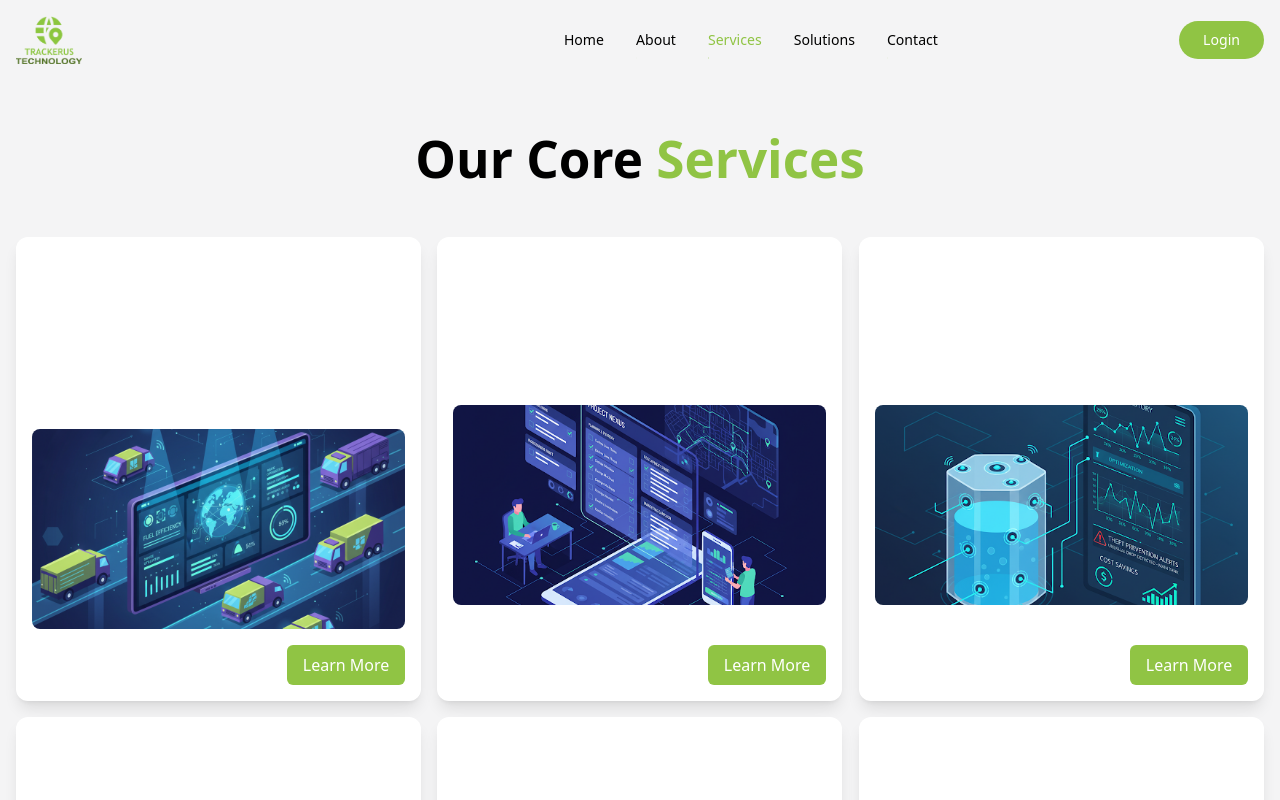
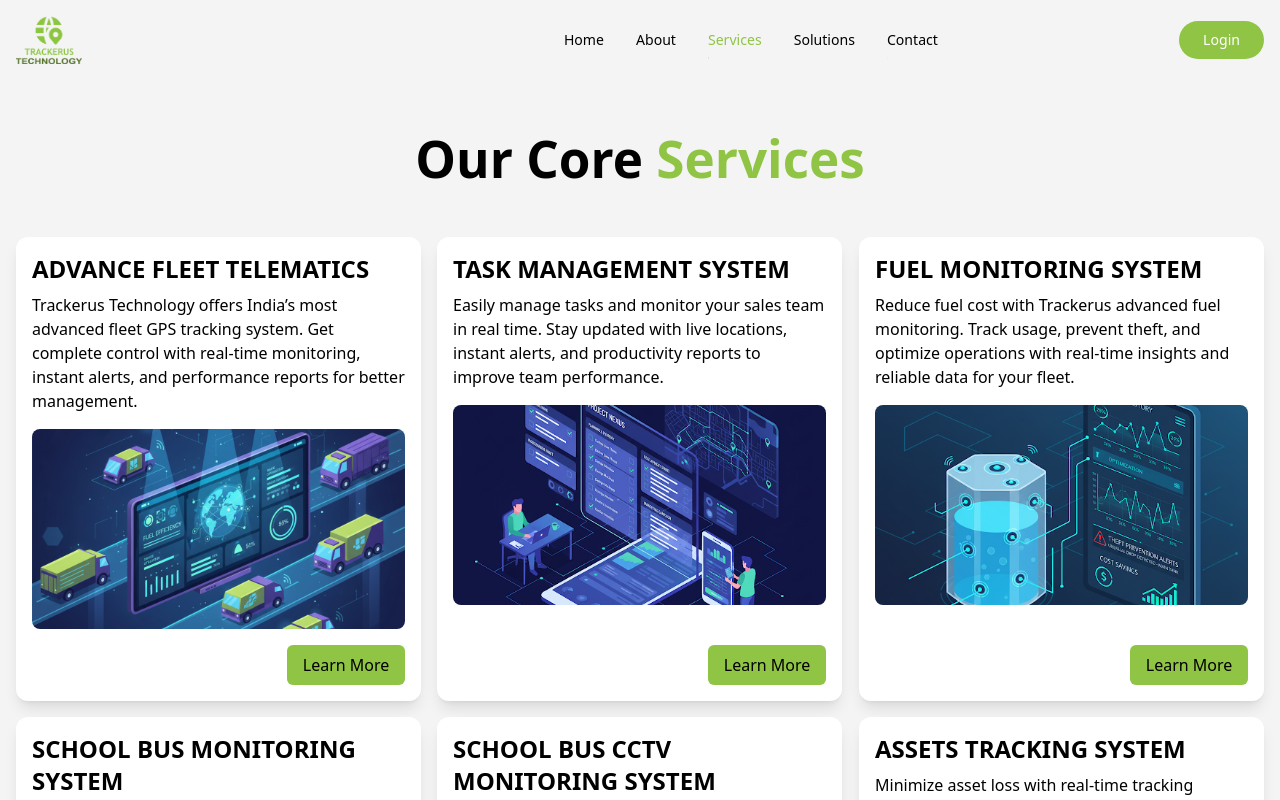
Before and after one commit to Akashmanjhi7/trackerus, a React (Vite) app: page /services in a window 1280 px wide. Shown: the top 800 px of the page. Built offline with nearby package versions, Linux system fonts and the light colour scheme.

Commit message:
push font colors

```diff
--- a/src/pages/Services.jsx
+++ b/src/pages/Services.jsx
@@ -15,7 +15,7 @@ const Services = () => {
         {servicesData.map(service => (
           <FloatingCard
             key={service.id}
-            className="text-white w-full sm:w-[calc(50%-8px)] lg:w-[calc(33.33%-10.66px)] min-h-[400px] flex flex-col group"
+            className="w-full sm:w-[calc(50%-8px)] lg:w-[calc(33.33%-10.66px)] min-h-[400px] flex flex-col group"
           >
             <div className="flex-grow">
               <h2 className="text-2xl font-bold mb-2">{service.title}</h2>
--- a/src/pages/Solutions.jsx
+++ b/src/pages/Solutions.jsx
@@ -12,7 +12,7 @@ const Solutions = () => {
       </div>
 
       {/* Solutions Section */}
-      <div className="max-w-7xl mx-auto min-h-screen px-4 flex flex-wrap">
+      <div className="max-w-7xl mx-auto min-h-screen px-4 flex flex-wrap text-head">
         {solutionsData.map((solution) => (
           <div
             key={solution.id}
```
